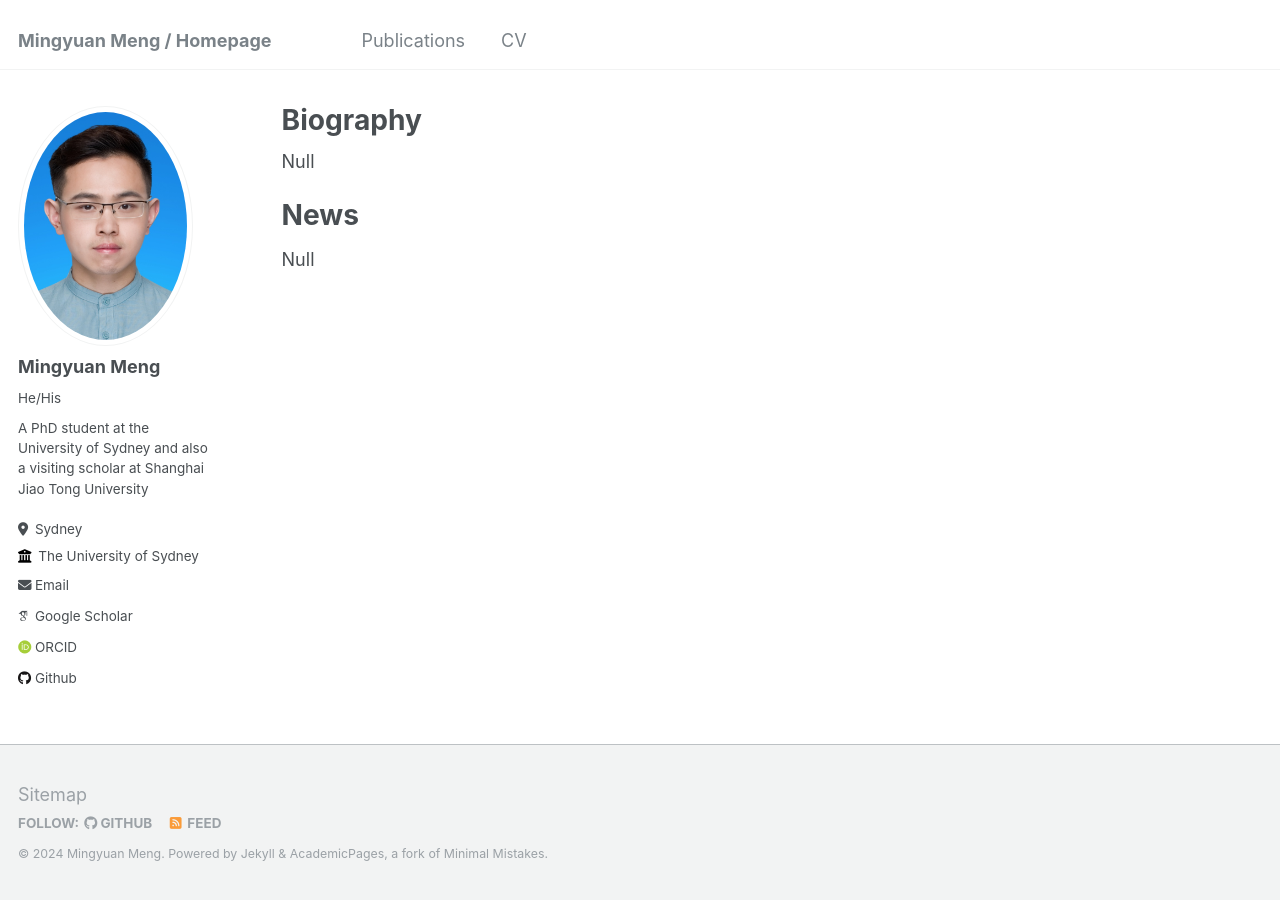
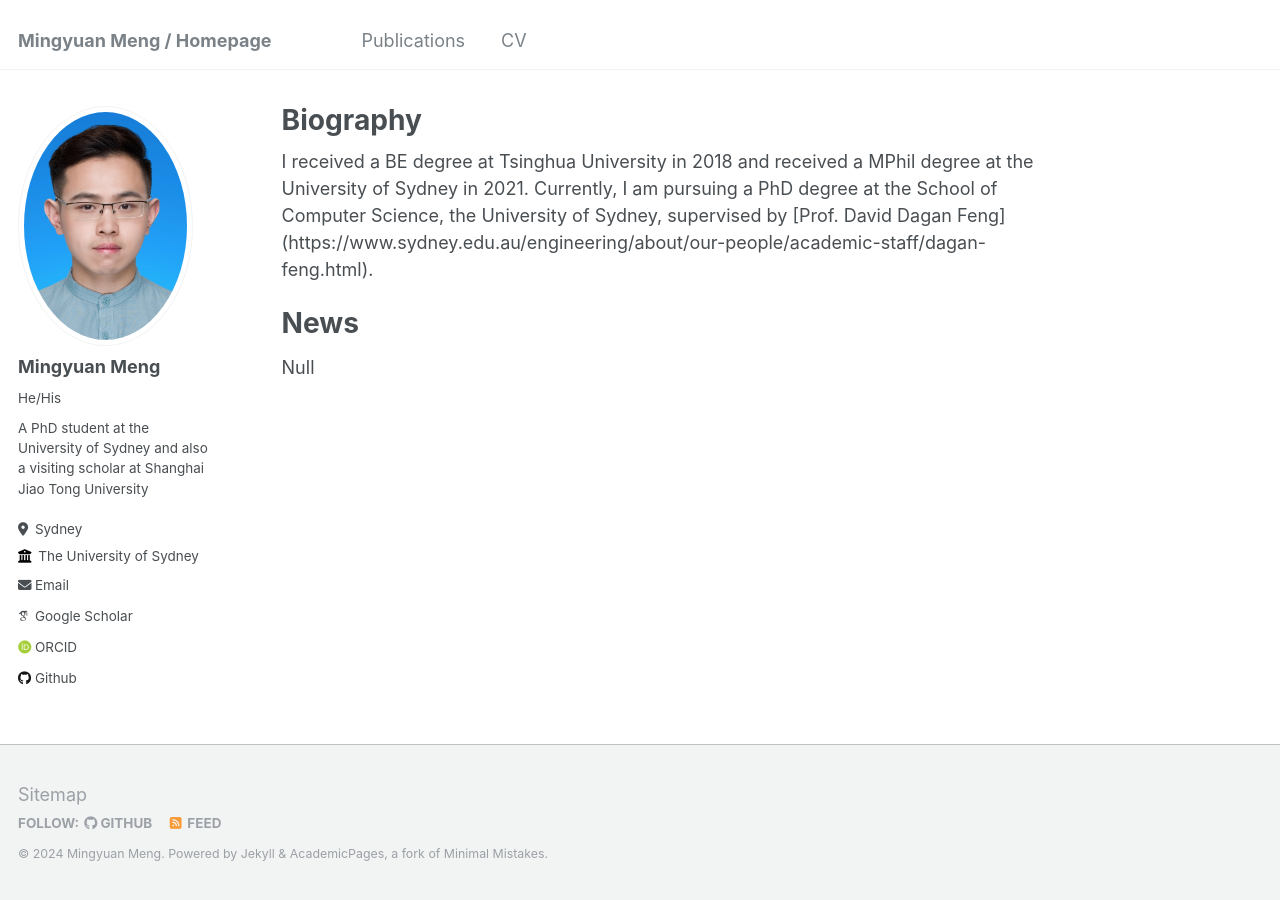
Before and after one commit to MungoMeng/mungomeng.github.io, a Jekyll site: the page built from _pages/about.md, in a window 1280 px wide. Built offline with Jekyll 4.4.1, drawn with Linux system fonts in a browser that asks for light colours; some web fonts are replaced.

Commit message:
Update about.md

```diff
--- a/_pages/about.md
+++ b/_pages/about.md
@@ -7,7 +7,7 @@ redirect_from:
   - /about.html
 ---
 
-Null
+I received a BE degree at Tsinghua University in 2018 and received a MPhil degree at the University of Sydney in 2021. Currently, I am pursuing a PhD degree at the School of Computer Science, the University of Sydney, supervised by [Prof. David Dagan Feng] (https://www.sydney.edu.au/engineering/about/our-people/academic-staff/dagan-feng.html).
 
 News
 ======
```
